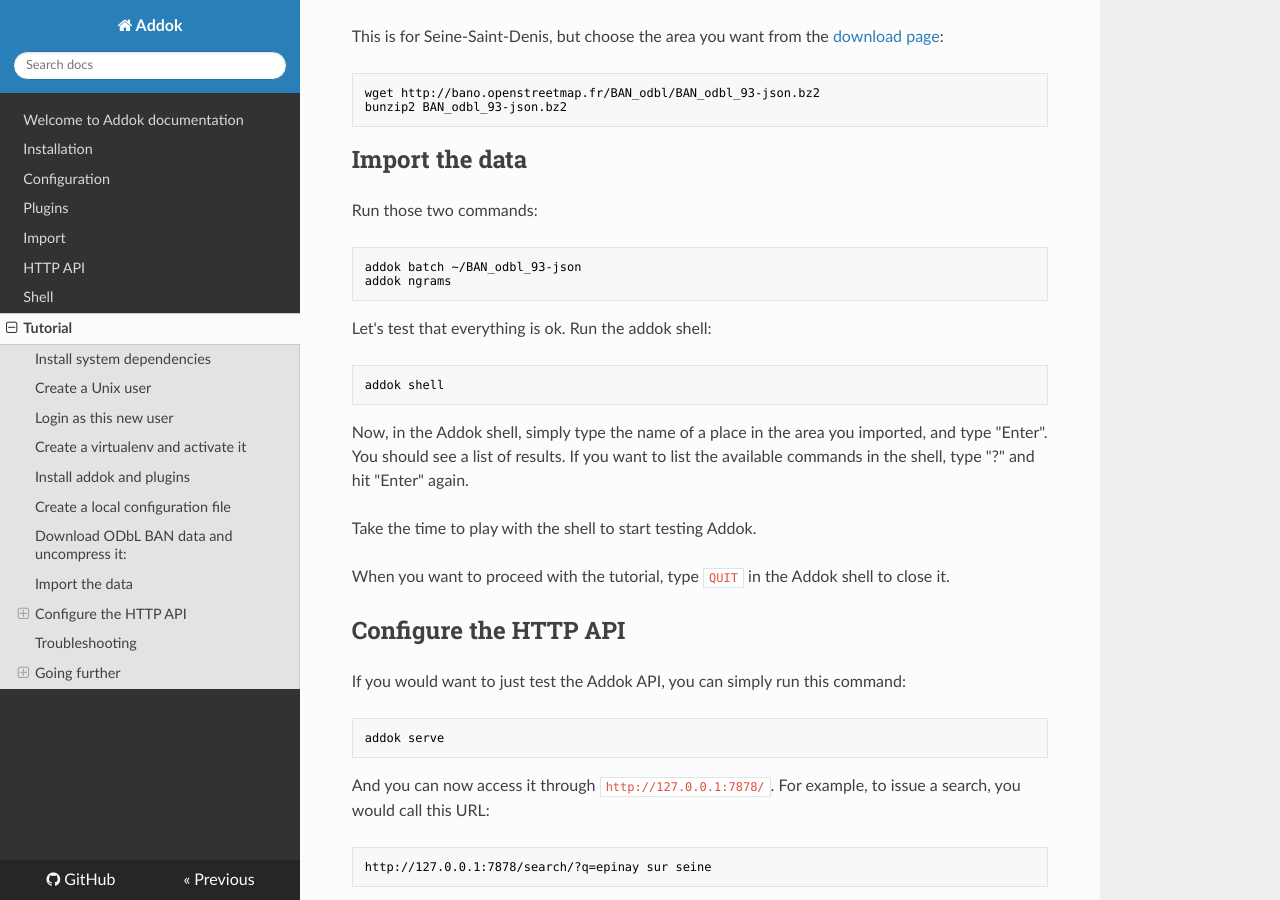
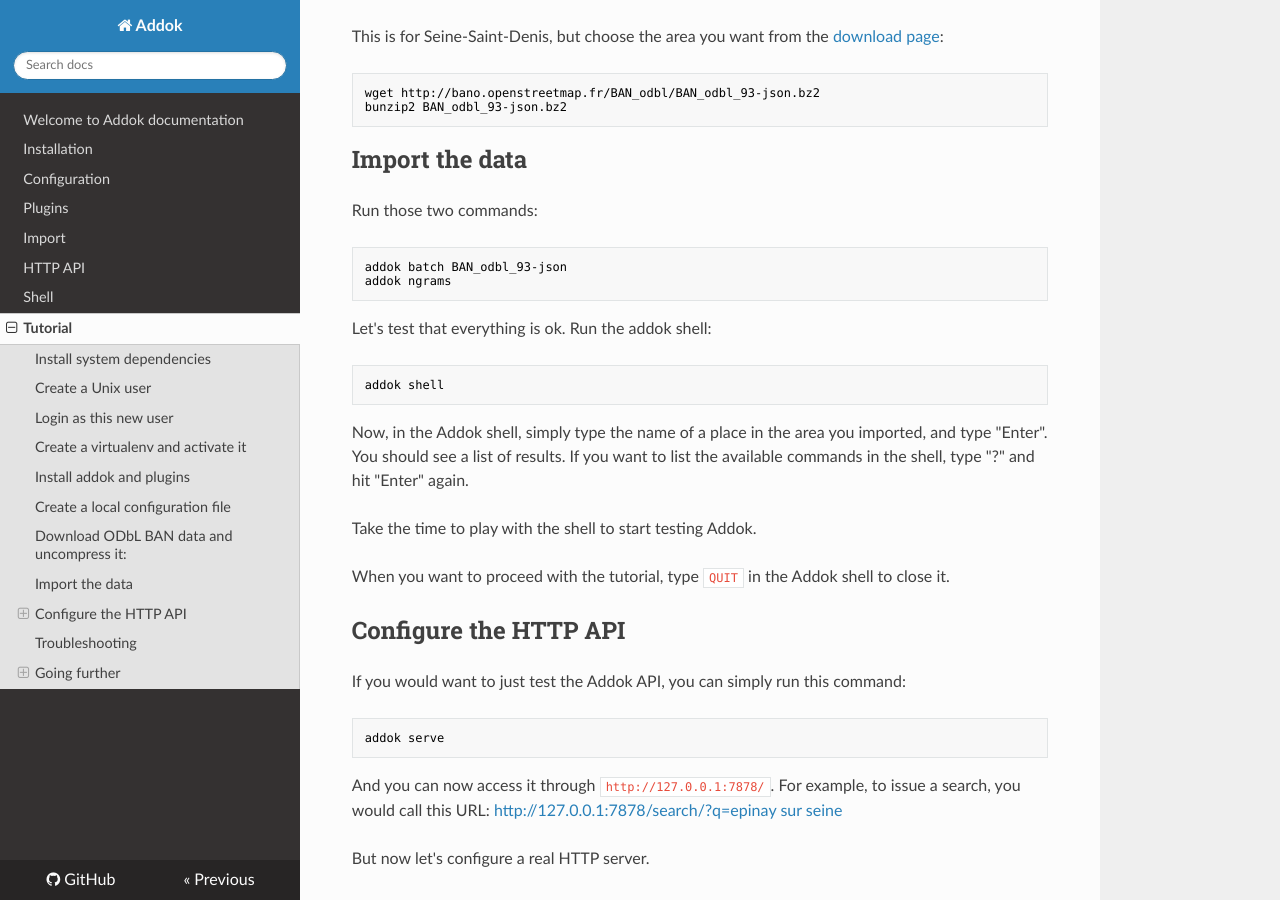
Before and after one commit to addok/addok, an MkDocs documentation site: the page built from docs/tutorial.md, in a window 1280 px wide and 900 px high, scrolled down 2166 px. Built offline with MkDocs 1.6.1, drawn with Linux system fonts in a browser that asks for light colours; nearby versions of some CDN libraries; old or Windows-style settings are respelled for this version of MkDocs.

```diff
--- a/docs/tutorial.md
+++ b/docs/tutorial.md
@@ -104,7 +104,7 @@ This is for Seine-Saint-Denis, but choose the area you want from the
 
 Run those two commands:
 
-    addok batch ~/BAN_odbl_93-json
+    addok batch BAN_odbl_93-json
     addok ngrams
 
 Let's test that everything is ok. Run the addok shell:
```
Also changed, not shown: other parts of docs/tutorial.md (+2 -2 lines).
